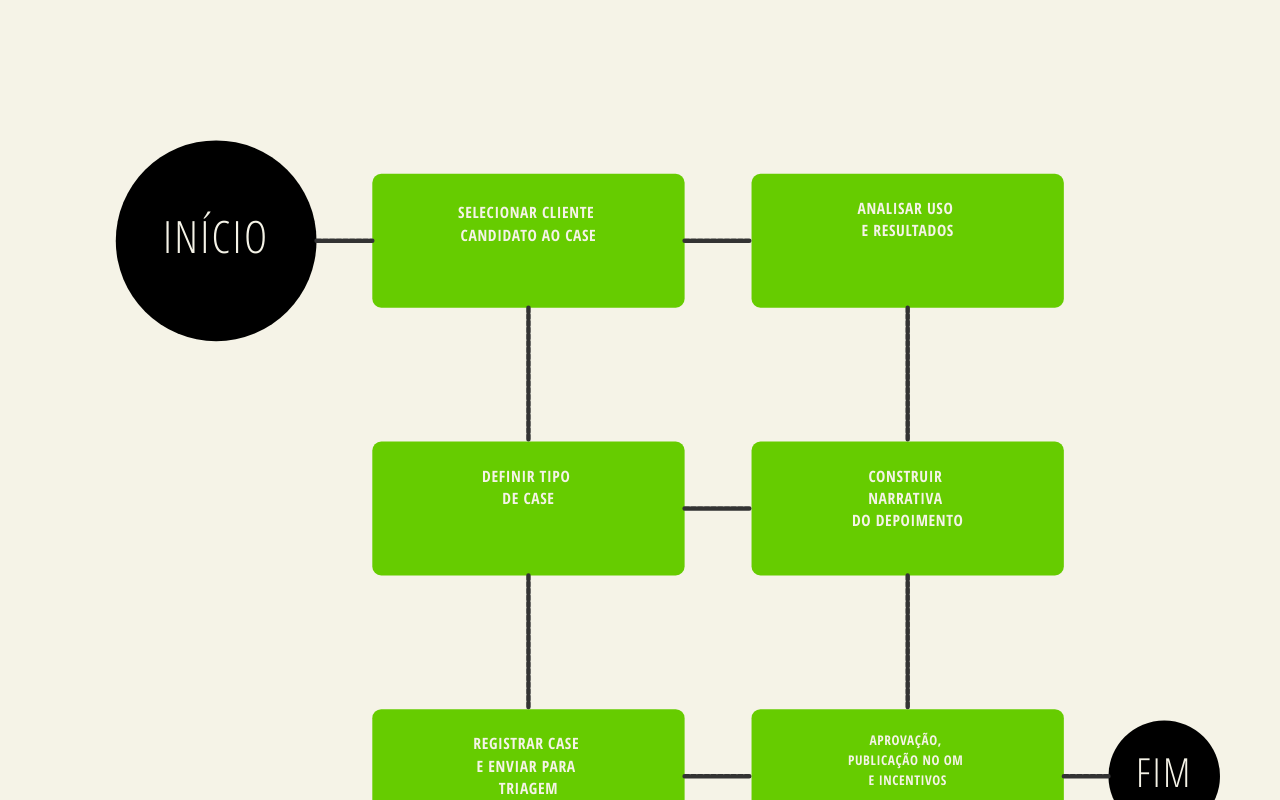
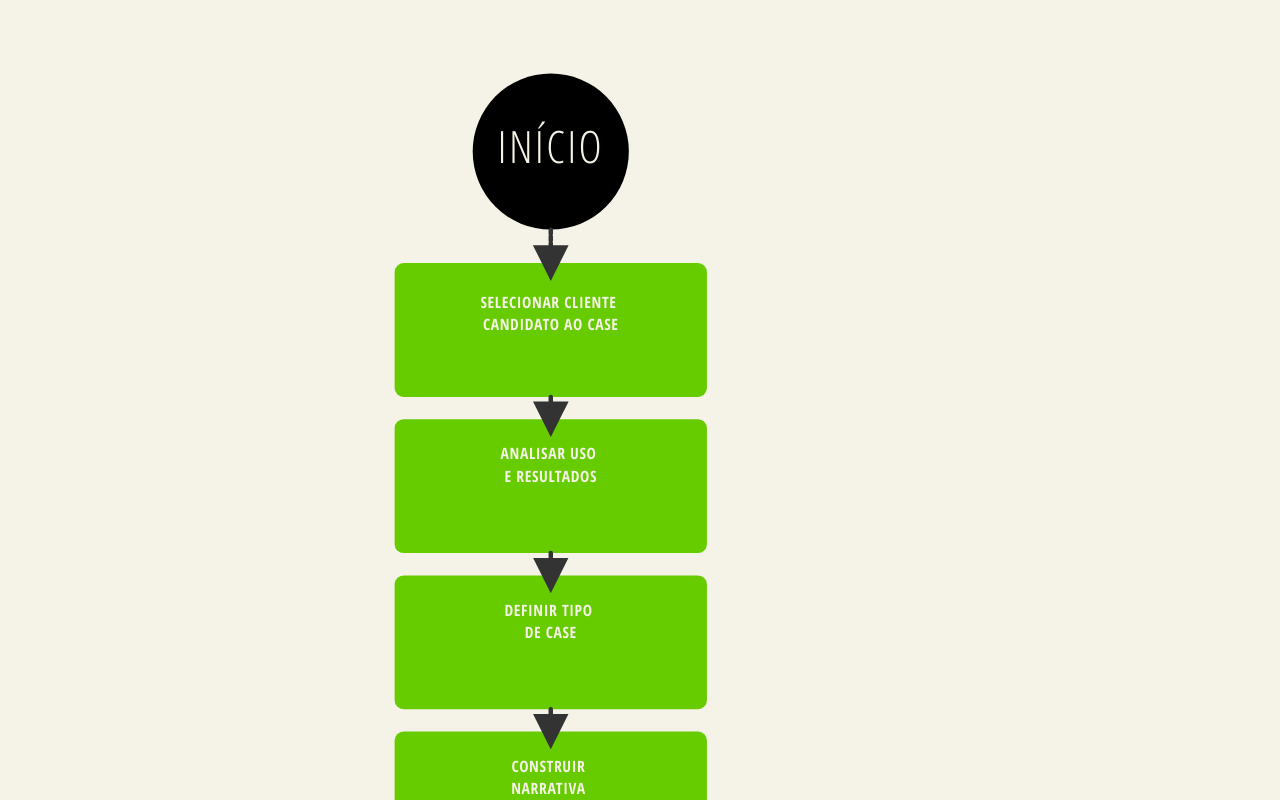
Before and after one commit to GERMANINHO/fluxo-case-cscx-sankhya-abc-paulista, a plain HTML site: page index.html in a window 1280 px wide. Shown: the top 800 px of the page. Drawn offline with Linux system fonts and the light colour scheme.

Commit message:
Update index.html
Show de bola, vamos deixar esse fluxo retinho e sequencial.

Abaixo está o index.html completo com:

Blocos verdes em uma única coluna, na ordem:

Início

Selecionar Cliente Candidato ao Case

Analisar Uso e Resultados

Definir Tipo de Case

Construir Narrativa do Depoimento

Registrar Case e Enviar para Triagem

Aprovação, Publicação no OM e Incentivos

Fim

Linhas substituídas por setas verticais conectando cada etapa à próxima (sem cruzar nada).

Basta substituir o arquivo atual por este:

Se depois de publicar você achar que os blocos ainda ficaram muito “espremidos” ou com espaço demais, me fala que eu ajusto só as coordenadas (y) pra deixar na sua régua.

```diff
--- a/index.html
+++ b/index.html
@@ -32,7 +32,7 @@
     .svg-container{
       position:relative;
       width:100%;
-      padding-bottom:80%;
+      padding-bottom:120%; /* mais altura para caber o fluxo todo */
       overflow:hidden;
       background:var(--bg);
     }
@@ -178,7 +178,7 @@
 
     @media (max-width:768px){
       .wrapper{ padding:16px; }
-      .svg-container{ padding-bottom:120%; }
+      .svg-container{ padding-bottom:140%; }
     }
   </style>
 </head>
@@ -187,7 +187,7 @@
 <div class="wrapper">
   <div class="svg-container">
     <svg version="1.1"
-         viewBox="0 0 520 420"
+         viewBox="0 0 520 620"
          preserveAspectRatio="xMinYMin meet"
          class="svg-content"
          aria-labelledby="fluxo-title fluxo-desc"
@@ -196,20 +196,26 @@
       <title id="fluxo-title">Fluxo Case - Provas sociais de satisfação</title>
       <desc id="fluxo-desc">Fluxograma do processo de seleção, construção e registro de CASES de clientes Sankhya.</desc>
 
+      <!-- Marcador de seta -->
+      <defs>
+        <marker id="arrow" markerWidth="8" markerHeight="8"
+                refX="4" refY="4" orient="auto" markerUnits="strokeWidth">
+          <path d="M0,0 L8,4 L0,8 z" fill="#333" />
+        </marker>
+      </defs>
+
       <!-- START -->
       <g>
-        <circle fill="#000" cx="70" cy="90" r="45"/>
-        <text x="70" y="90" text-anchor="middle" dominant-baseline="middle"
+        <circle fill="#000" cx="220" cy="50" r="35"/>
+        <text x="220" y="50" text-anchor="middle" dominant-baseline="middle"
               font-family="Open Sans Condensed" font-size="20" fill="#f5f3e7" font-weight="100"
               style="text-transform:uppercase; letter-spacing:1px">Início</text>
       </g>
 
-      <!-- ================== LINHA 1 ================== -->
-
-      <!-- Seleção do cliente -->
+      <!-- Selecionar cliente -->
       <g class="node" id="node-cliente" tabindex="0" role="button"
          aria-label="Selecionar cliente candidato ao CASE"
-         transform="translate(140,60)" style="--pulse-color:#66cc00;">
+         transform="translate(150,100)" style="--pulse-color:#66cc00;">
         <rect class="pulse" x="0" y="0" rx="8" ry="8" width="140" height="60"/>
         <rect class="main"  x="0" y="0" rx="4" ry="4" width="140" height="60" fill="#66cc00"/>
         <text class="node-label xxs" x="70" y="20" text-anchor="middle">
@@ -221,7 +227,7 @@
       <!-- Analisar uso e resultados -->
       <g class="node" id="node-analise-uso" tabindex="0" role="button"
          aria-label="Analisar uso e resultados"
-         transform="translate(310,60)" style="--pulse-color:#66cc00;">
+         transform="translate(150,170)" style="--pulse-color:#66cc00;">
         <rect class="pulse" x="0" y="0" rx="8" ry="8" width="140" height="60"/>
         <rect class="main"  x="0" y="0" rx="4" ry="4" width="140" height="60" fill="#66cc00"/>
         <text class="node-label xxs" x="70" y="18" text-anchor="middle">
@@ -230,18 +236,10 @@
         </text>
       </g>
 
-      <!-- Conexões linha 1 -->
-      <!-- Início -> Selecionar cliente -->
-      <line x1="115" y1="90" x2="140" y2="90" class="edge--dotted" />
-      <!-- Selecionar cliente -> Analisar uso -->
-      <line x1="280" y1="90" x2="310" y2="90" class="edge--dotted" />
-
-      <!-- ================== LINHA 2 ================== -->
-
       <!-- Definir tipo de Case -->
       <g class="node" id="node-tipo-case" tabindex="0" role="button"
          aria-label="Definir tipo de Case"
-         transform="translate(140,180)" style="--pulse-color:#66cc00;">
+         transform="translate(150,240)" style="--pulse-color:#66cc00;">
         <rect class="pulse" x="0" y="0" rx="8" ry="8" width="140" height="60"/>
         <rect class="main"  x="0" y="0" rx="4" ry="4" width="140" height="60" fill="#66cc00"/>
         <text class="node-label xxs" x="70" y="18" text-anchor="middle">
@@ -253,7 +251,7 @@
       <!-- Construir narrativa -->
       <g class="node" id="node-narrativa" tabindex="0" role="button"
          aria-label="Construir narrativa do depoimento"
-         transform="translate(310,180)" style="--pulse-color:#66cc00;">
+         transform="translate(150,310)" style="--pulse-color:#66cc00;">
         <rect class="pulse" x="0" y="0" rx="8" ry="8" width="140" height="60"/>
         <rect class="main"  x="0" y="0" rx="4" ry="4" width="140" height="60" fill="#66cc00"/>
         <text class="node-label xxs" x="70" y="18" text-anchor="middle">
@@ -263,20 +261,10 @@
         </text>
       </g>
 
-      <!-- Conexões linha 2 -->
-      <!-- Selecionar cliente -> Definir tipo -->
-      <line x1="210" y1="120" x2="210" y2="180" class="edge--dotted" />
-      <!-- Analisar uso -> Construir narrativa -->
-      <line x1="380" y1="120" x2="380" y2="180" class="edge--dotted" />
-      <!-- Definir tipo -> Construir narrativa -->
-      <line x1="280" y1="210" x2="310" y2="210" class="edge--dotted" />
-
-      <!-- ================== LINHA 3 ================== -->
-
       <!-- Registrar no SenseData -->
       <g class="node" id="node-registro" tabindex="0" role="button"
          aria-label="Registrar e enviar para triagem no SenseData"
-         transform="translate(140,300)" style="--pulse-color:#66cc00;">
+         transform="translate(150,380)" style="--pulse-color:#66cc00;">
         <rect class="pulse" x="0" y="0" rx="8" ry="8" width="140" height="60"/>
         <rect class="main"  x="0" y="0" rx="4" ry="4" width="140" height="60" fill="#66cc00"/>
         <text class="node-label xxs" x="70" y="18" text-anchor="middle">
@@ -289,7 +277,7 @@
       <!-- Aprovação, publicação e incentivos -->
       <g class="node" id="node-incentivo" tabindex="0" role="button"
          aria-label="Aprovação, publicação e incentivos"
-         transform="translate(310,300)" style="--pulse-color:#66cc00;">
+         transform="translate(150,450)" style="--pulse-color:#66cc00;">
         <rect class="pulse" x="0" y="0" rx="8" ry="8" width="140" height="60"/>
         <rect class="main"  x="0" y="0" rx="4" ry="4" width="140" height="60" fill="#66cc00"/>
         <text class="node-label xxxs" x="70" y="16" text-anchor="middle">
@@ -299,23 +287,22 @@
         </text>
       </g>
 
-      <!-- END -->
+      <!-- FIM -->
       <g>
-        <circle fill="#000" cx="495" cy="330" r="25"/>
-        <text x="495" y="330" text-anchor="middle" dominant-baseline="middle"
+        <circle fill="#000" cx="220" cy="560" r="35"/>
+        <text x="220" y="560" text-anchor="middle" dominant-baseline="middle"
               font-family="Open Sans Condensed" font-size="18" fill="#f5f3e7" font-weight="100"
               style="text-transform:uppercase; letter-spacing:1px">Fim</text>
       </g>
 
-      <!-- Conexões linha 3 -->
-      <!-- Definir tipo -> Registrar -->
-      <line x1="210" y1="240" x2="210" y2="300" class="edge--dotted" />
-      <!-- Construir narrativa -> Aprovação -->
-      <line x1="380" y1="240" x2="380" y2="300" class="edge--dotted" />
-      <!-- Registrar -> Aprovação -->
-      <line x1="280" y1="330" x2="310" y2="330" class="edge--dotted" />
-      <!-- Aprovação -> Fim -->
-      <line x1="450" y1="330" x2="470" y2="330" class="edge--dotted" />
+      <!-- Conexões sequenciais com setas -->
+      <line x1="220" y1="85"  x2="220" y2="100" class="edge--dotted" marker-end="url(#arrow)" />
+      <line x1="220" y1="160" x2="220" y2="170" class="edge--dotted" marker-end="url(#arrow)" />
+      <line x1="220" y1="230" x2="220" y2="240" class="edge--dotted" marker-end="url(#arrow)" />
+      <line x1="220" y1="300" x2="220" y2="310" class="edge--dotted" marker-end="url(#arrow)" />
+      <line x1="220" y1="370" x2="220" y2="380" class="edge--dotted" marker-end="url(#arrow)" />
+      <line x1="220" y1="440" x2="220" y2="450" class="edge--dotted" marker-end="url(#arrow)" />
+      <line x1="220" y1="510" x2="220" y2="525" class="edge--dotted" marker-end="url(#arrow)" />
     </svg>
   </div>
 </div>
@@ -596,7 +583,6 @@
       }
     });
 
-    // fechar modal ao abrir link principal de ação (SenseData)
     const linkSense = document.getElementById('link-sensedata');
     const modalRegistro = document.getElementById('modal-registro');
     if(linkSense && modalRegistro){
```
